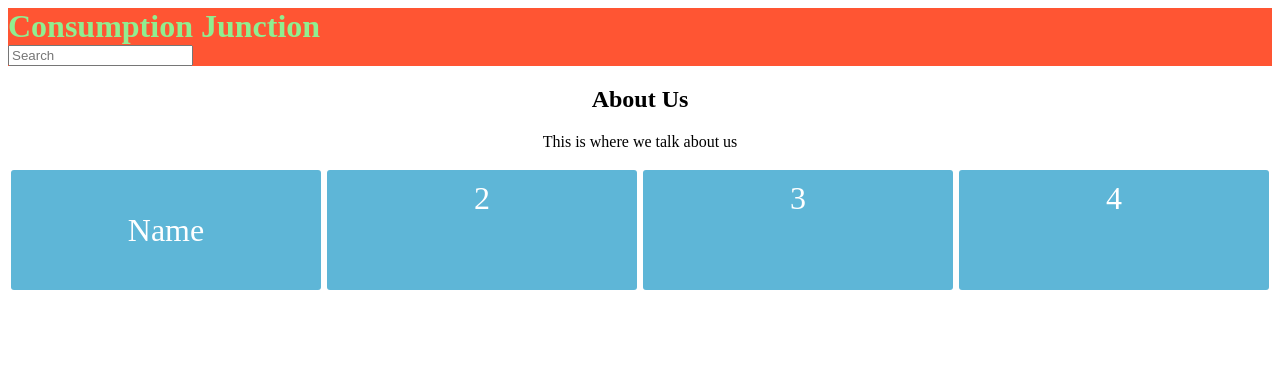
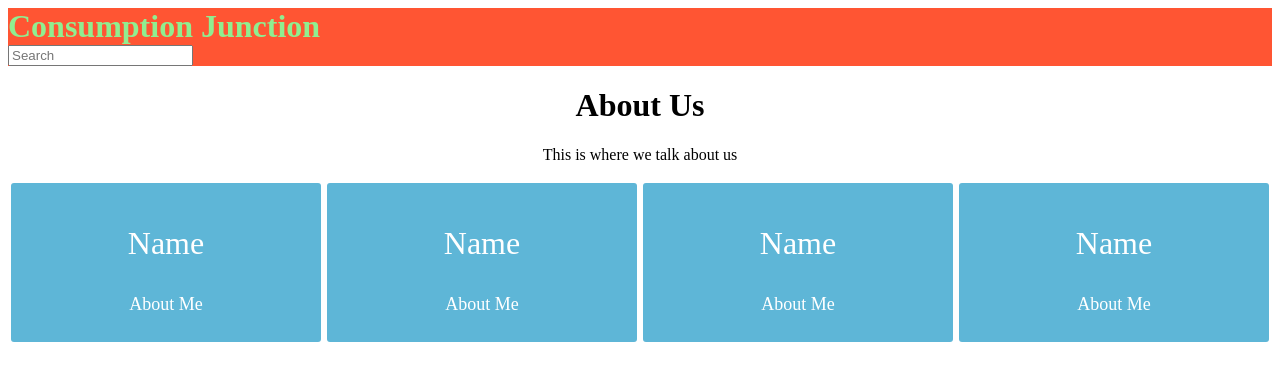
Before and after one commit to ArrDeeM/ConsumptionJunction, a Django app: page /recipes/aboutUs/ in a window 1280 px wide. Shown: the top 381 px of the page. Run offline with Django 3.2, Linux system fonts and the light colour scheme.

Commit message:
finished template for creators' bios

```diff
--- a/NewSite/recipes/templates/about.html
+++ b/NewSite/recipes/templates/about.html
@@ -30,16 +30,26 @@
     </div>
 
 	<div class = "about" style = "text-align: center">
-		<h2>About Us</h2>
+		<h1>About Us</h1>
 		<p>This is where we talk about us</p>
 	</div>
 	<div class="wrapper" style = "text-align: center">
 		<div>
 			<p>Name</p>
+			<p style = "font-size: 18px">About Me</p>
 		</div>
-		<div>2</div>
-		<div>3</div>
-		<div>4</div>
+		<div>
+			<p>Name</p>
+			<p style = "font-size: 18px">About Me</p>
+		</div>
+		<div>
+			<p>Name</p>
+			<p style = "font-size: 18px">About Me</p>
+		</div>
+		<div>
+			<p>Name</p>
+			<p style = "font-size: 18px">About Me</p>
+		</div>
 	</div>
 
  </body>
```
